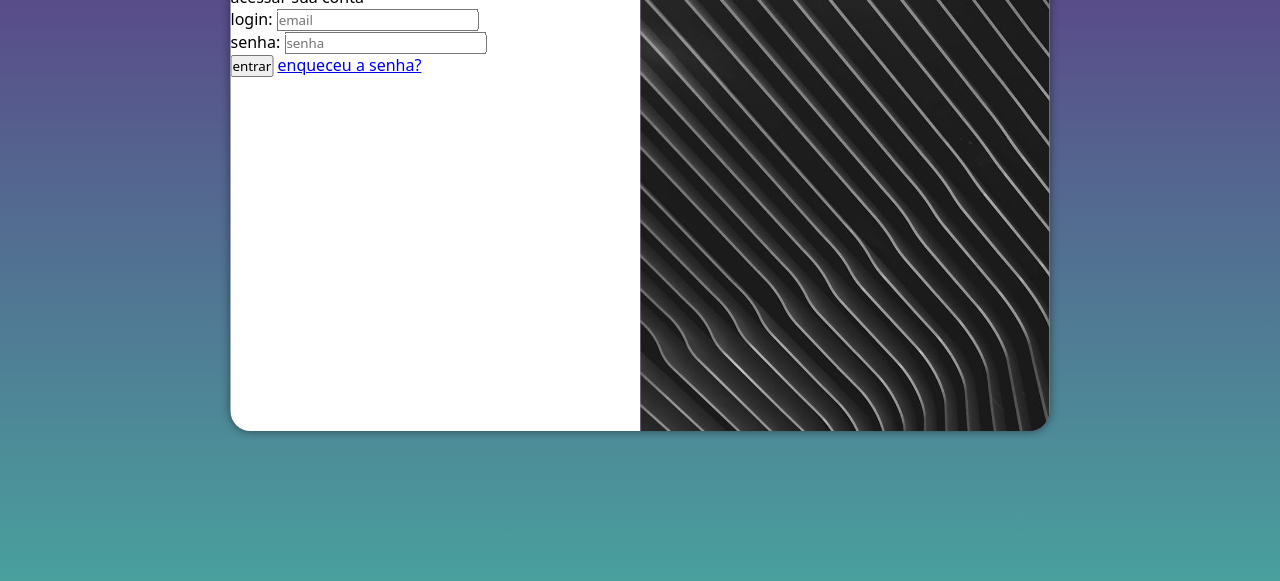
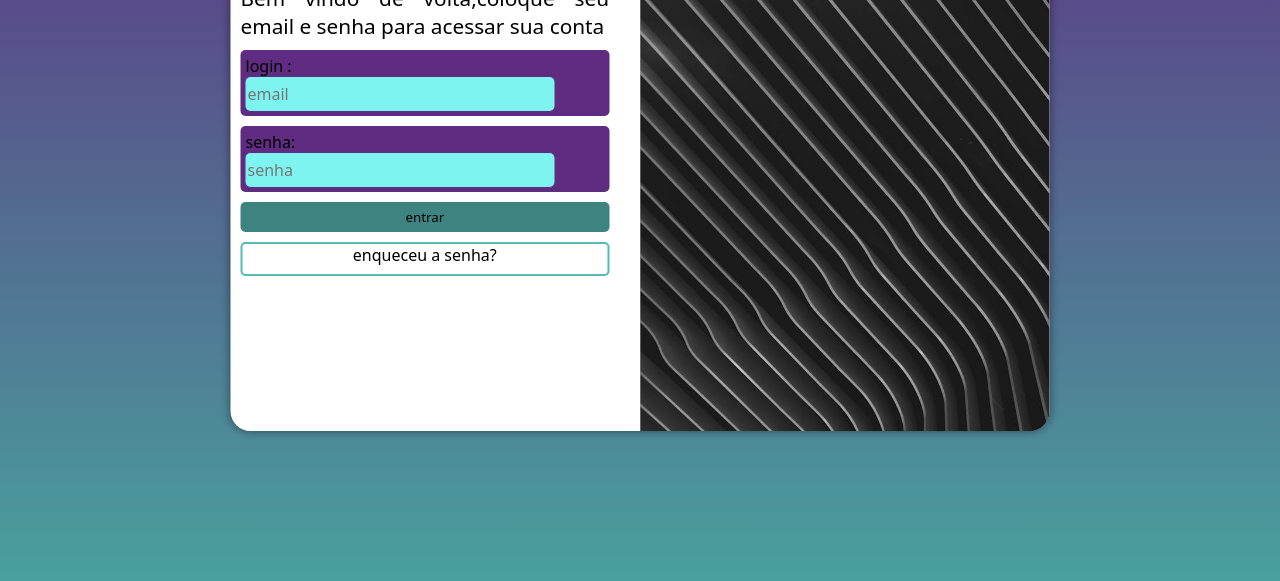
Before and after one commit to rafaelalves02/projeto-login, a plain HTML site: page index.html in a window 1280 px wide. Shown: the part 219-800 px from the top of the page. Drawn offline with Linux system fonts and the light colour scheme.

Commit message:
finalizei

```diff
--- a/estilos/medias.css
+++ b/estilos/medias.css
@@ -20,7 +20,7 @@
     section#login > div#formulario {
         float: right;
         height: 100%;
-        width: 70%;
+        width: 65%;
         transition: width .3s, height .3s;
     transition-timing-function: ease;
     }
@@ -46,8 +46,12 @@
     section#login > div#formulario {
         float: left;
         height: 100%;
-        width: 50%;
+        width: 45%;
         transition: width .3s, height .3s;
     transition-timing-function: ease;
     }
+
+    div p {
+        font-size: 1.3em;
+    }
 }
--- a/estilos/style.css
+++ b/estilos/style.css
@@ -27,7 +27,6 @@ section#login {
     position: absolute;
     top: 50%;
     left: 50%;
-    transform: translate(-50%, -50%);
     overflow: hidden;
 
     background-color: white;
@@ -35,6 +34,7 @@ section#login {
     width: 300px;
     box-shadow: 0px 0px 10px rgba(0, 0, 0, 0.493);
     border-radius: 20px;
+    transform: translate(-50%, -50%);
     transition: width .3s, height .3s;
     transition-timing-function: ease;
 }
@@ -45,3 +45,66 @@ div#imagem {
     min-height: 200px;
     display: block;
 }
+
+div#formulario {
+    padding: 10px;
+}
+
+div h1 {
+    text-align: center;
+    font-size: 2em;
+}
+
+div p {
+    text-align: justify;
+}
+
+.campo {
+    background-color: #5f2c82;
+    margin: 10px 0px;
+    padding: 5px;
+    border-radius: 5px;
+
+}
+
+.campo > input {
+    height: 30px;
+    width: calc(100% - 54px);
+    border-radius: 5px;
+    border: none;
+    font-size: 1em;
+    padding: 2px;
+    background-color: #7df4f0;
+}
+
+.campo > input:focus-within {
+    background-color: white;
+}
+
+input[type=submit] {
+    display: block;
+    width: 100%;
+    background-color: #3d8481;
+    border: none;
+    border-radius: 5px;
+    height: 30px;
+}
+
+input[type=submit]:hover {
+    background-color: #53b3b0;
+}
+
+form > div > a#botao {
+    display: block;
+    border: 2px solid #56bab7;
+    border-radius: 5px;
+    height: 30px;
+    text-align: center;
+    text-decoration: none;
+    color: black;
+    margin-top: 10px;
+}
+
+form > div > a#botao:hover {
+    background-color: #49a09d;
+}
--- a/index.html
+++ b/index.html
@@ -18,7 +18,7 @@
                 <p>Bem vindo de volta,coloque seu email e senha para acessar sua conta</p>
                 <form action="login.php" method="post" autocomplete="on">
                     <div class="campo">
-                        <label for="iemail">login:</label>
+                        <label for="iemail">login :</label>
                         <input type="email" name="email" id="iemail" required autocomplete="email" maxlength="30" placeholder="email">
                     </div>
                     <div class="campo">
@@ -26,7 +26,7 @@
                         <input type="password" name="sen" id="isen" required autocomplete="current-password" minlength="8" placeholder="senha">
                     </div>
                     <input type="submit" value="entrar">
-                    <a href="esqueceu.html">enqueceu a senha?</a>
+                    <div ><a href="esqueceu.html" id="botao">enqueceu a senha?</a></div>
                 </form>
             </div>
         </section>
```
